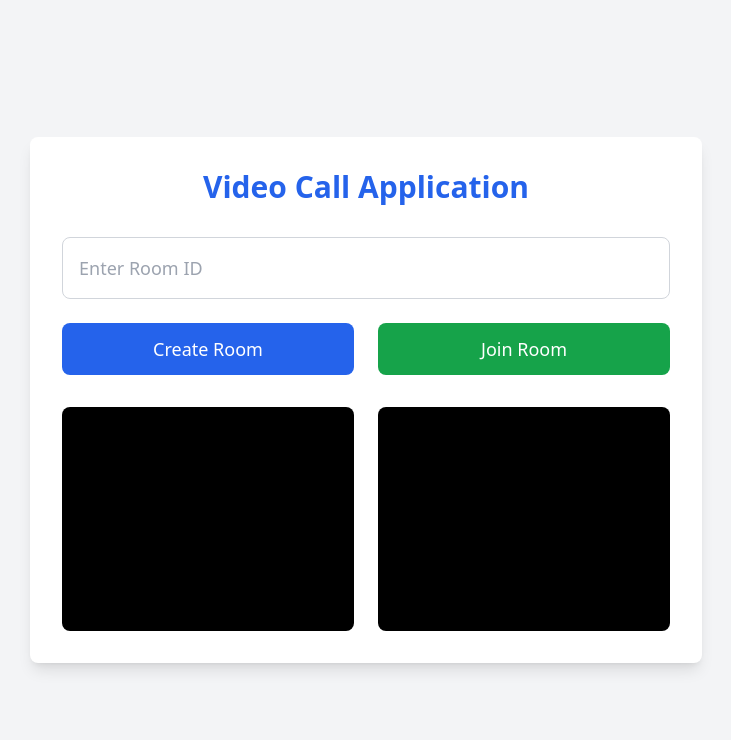
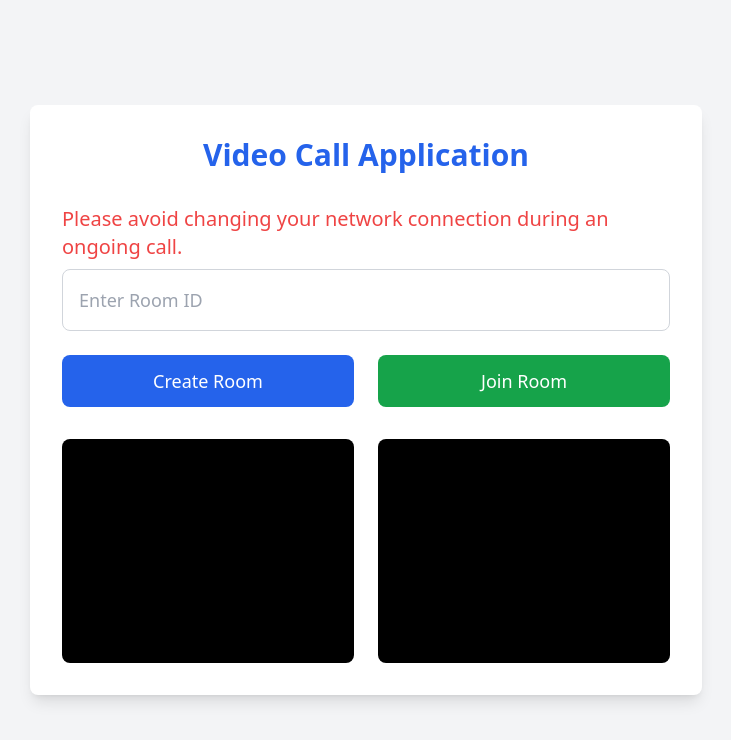
Before and after one commit to Bhushanpatil001/video-call-app, a website: page public/video-call.html in a window 1280 px wide. Shown: the whole page, without its empty margins (274-1005 px from the left). Drawn offline with nearby package versions, Linux system fonts and the light colour scheme; no server answers.

Commit message:
Add Line in VideoCallPage that Don't change network

```diff
--- a/public/video-call.html
+++ b/public/video-call.html
@@ -11,6 +11,7 @@
 <body class="bg-gray-100 min-h-screen flex items-center justify-center">
     <div id="app" class="w-full max-w-2xl p-8 bg-white rounded-lg shadow-lg">
         <h1 class="text-3xl font-bold text-blue-600 mb-8 text-center">Video Call Application</h1>
+        <p class="text-xl font bold text-red-500 mt-2 mb-2">Please avoid changing your network connection during an ongoing call.</p>
 
         <!-- Room Section -->
         <div id="room" class="space-y-6" style="display:block;">
```
